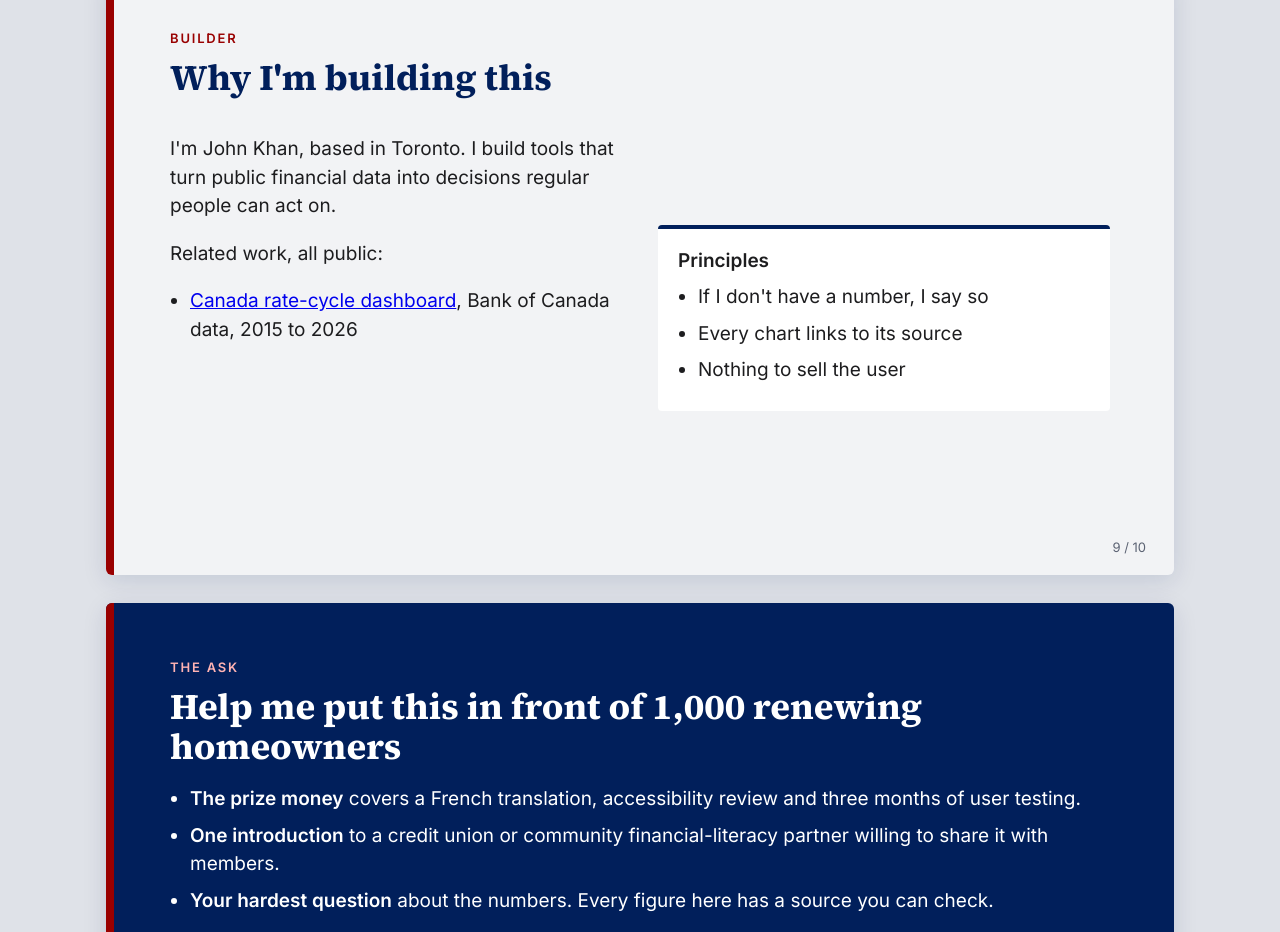
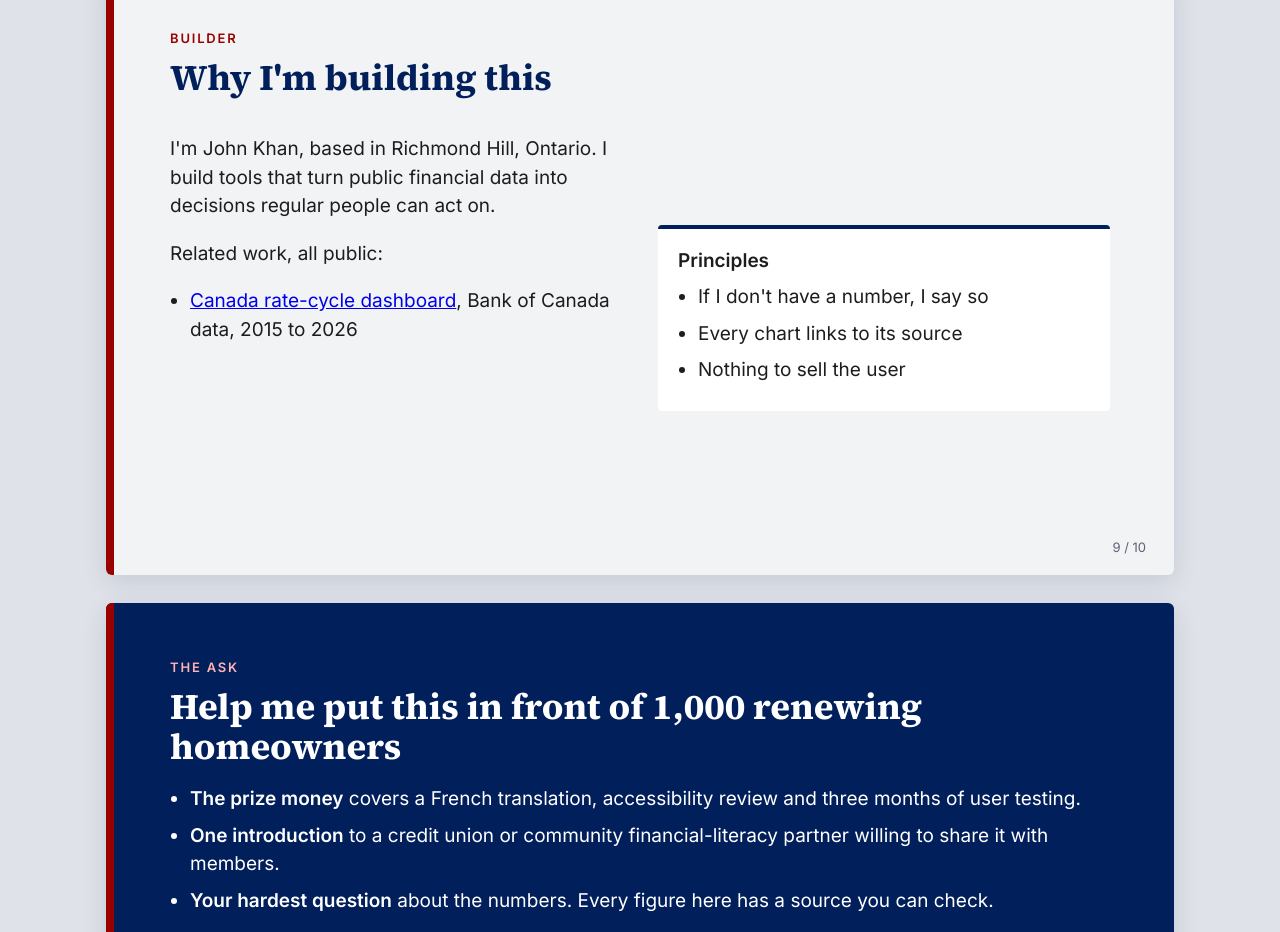
Before and after one commit to ALENZACODES/renewal-check-pitch, a plain HTML site: page index.html in a window 1280 px wide. Shown: the part 5080-6012 px from the top of the page. Drawn offline with Linux system fonts and the light colour scheme.

Commit message:
Add README, licence and screenshot; update location on slide 9

```diff
--- a/index.html
+++ b/index.html
@@ -99,7 +99,7 @@ svg text{font-family:Inter,sans-serif}
 <p class="src">Targets are goals, not results. No usage figures are claimed in this deck.</p><div class="num">8 / 10</div></section>
 
 <section class="slide grey"><div class="kicker">Builder</div><h2>Why I'm building this</h2>
-<div class="cols"><div><p>I'm John Khan, based in Toronto. I build tools that turn public financial data into decisions regular people can act on.</p><p>Related work, all public:</p><ul><li><a href="https://alenzacodes.github.io/canada-rate-cycle-dashboard/">Canada rate-cycle dashboard</a>, Bank of Canada data, 2015 to 2026</li></ul></div>
+<div class="cols"><div><p>I'm John Khan, based in Richmond Hill, Ontario. I build tools that turn public financial data into decisions regular people can act on.</p><p>Related work, all public:</p><ul><li><a href="https://alenzacodes.github.io/canada-rate-cycle-dashboard/">Canada rate-cycle dashboard</a>, Bank of Canada data, 2015 to 2026</li></ul></div>
 <div class="card" style="align-self:center"><p style="margin:0"><b>Principles</b></p><ul style="margin-top:8px"><li>If I don't have a number, I say so</li><li>Every chart links to its source</li><li>Nothing to sell the user</li></ul></div></div><div class="num">9 / 10</div></section>
 
 <section class="slide dark"><div class="kicker">The ask</div><h2>Help me put this in front of 1,000 renewing homeowners</h2>
```
Also changed, not shown: README.md (added), docs/screenshot-title.png (added), 1 other file.
